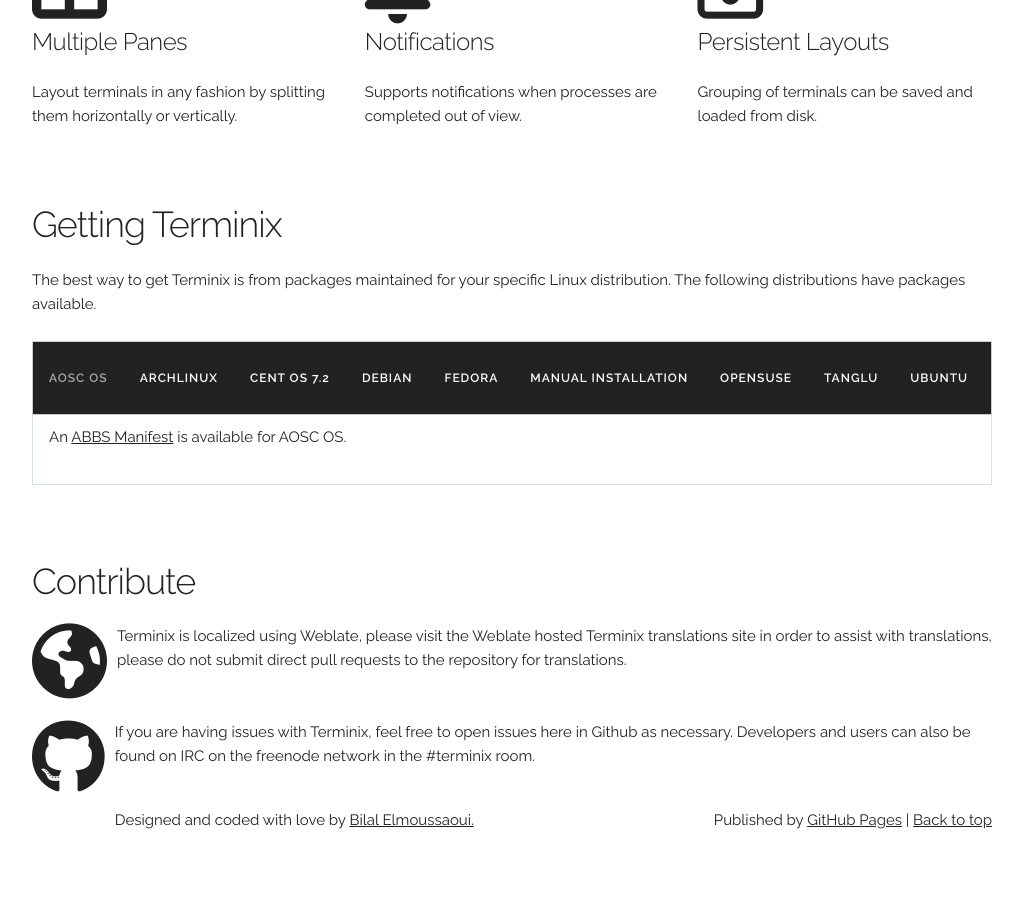
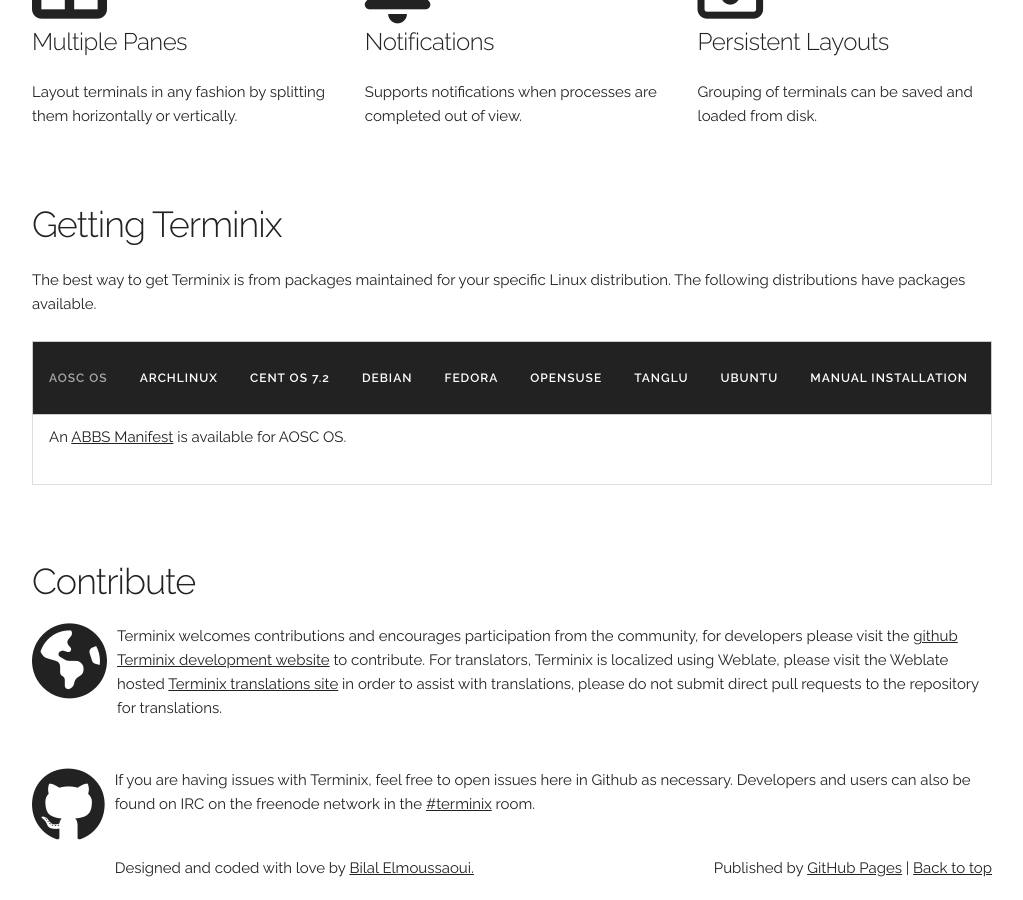
Before and after one commit to gnunn1/tilix-web, a Jekyll site: the page built from index.html, in a window 1280 px wide and 900 px high, scrolled down 1534 px. Shown: the whole window, without its empty margins (128-1151 px from the left). Built offline with Jekyll 4.4.1, drawn with Linux system fonts in a browser that asks for light colours; nearby versions of some CDN libraries; before the commit the page ends 2386 px from its top, so only the background shows below that.

Commit message:
Update contribute section, move manual install to end

```diff
--- a/index.html
+++ b/index.html
@@ -115,7 +115,7 @@
             <i class="fa fa-globe fa-5x" aria-hidden="true"></i>
         </div>
         <div>
-            Terminix is localized using Weblate, please visit the Weblate hosted Terminix translations site in order to assist with translations, please do not submit direct pull requests to the repository for translations.
+            Terminix welcomes contributions and encourages participation from the community, for developers please visit the <a href="https://github.com/gnunn1/terminix">github Terminix development website</a> to contribute. For translators, Terminix is localized using Weblate, please visit the Weblate hosted <a href="https://hosted.weblate.org/projects/terminix/translations">Terminix translations site</a> in order to assist with translations, please do not submit direct pull requests to the repository for translations.
         </div>
         <br>
         <br class="clear-fix">
@@ -123,7 +123,7 @@
             <i class="fa fa-github fa-5x" aria-hidden="true"></i>
         </div>
         <div>
-            If you are having issues with Terminix, feel free to open issues here in Github as necessary. Developers and users can also be found on IRC on the freenode network in the #terminix room.
+            If you are having issues with Terminix, feel free to open issues here in Github as necessary. Developers and users can also be found on IRC on the freenode network in the <a href="irc://irc.freenode.net/terminix">#terminix</a> room.
         </div>
     </div>
 
```
Also changed, not shown: _packages/zzmanual.md (renamed from _packages/manual.md).
